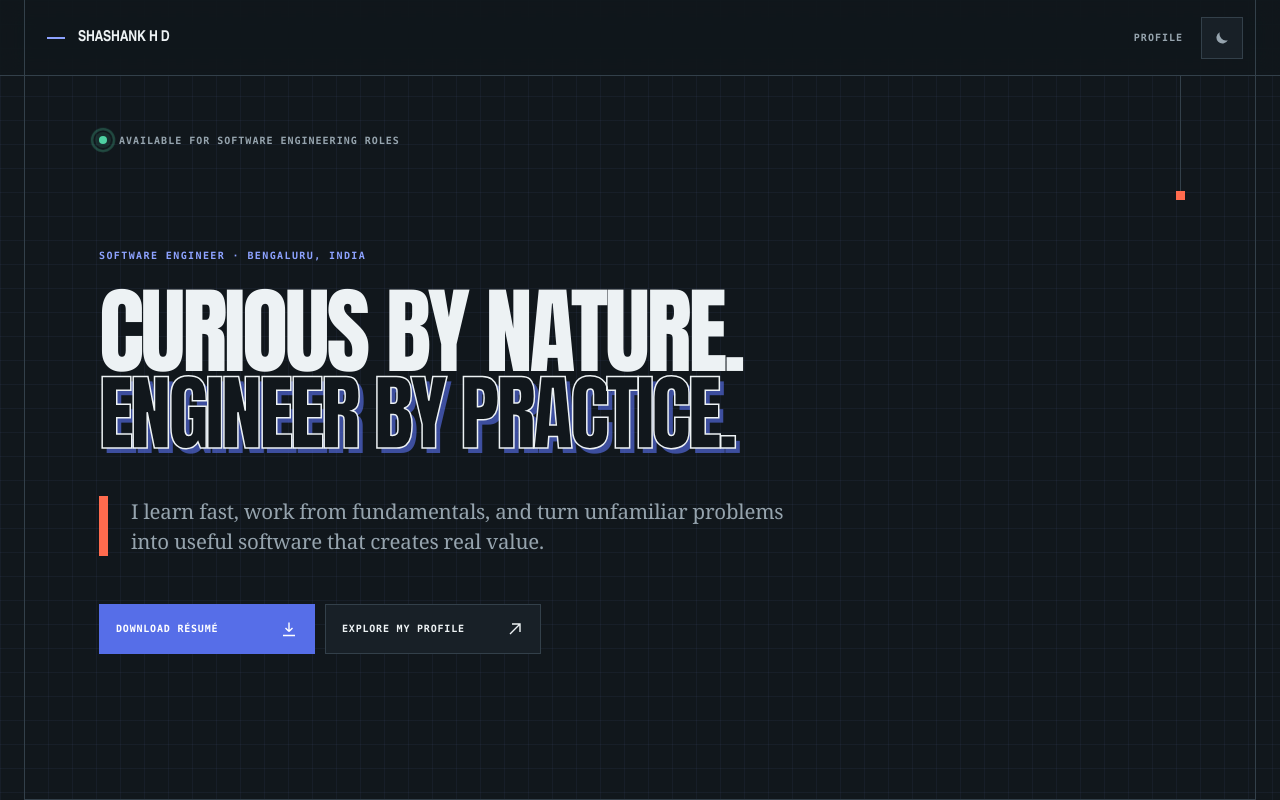
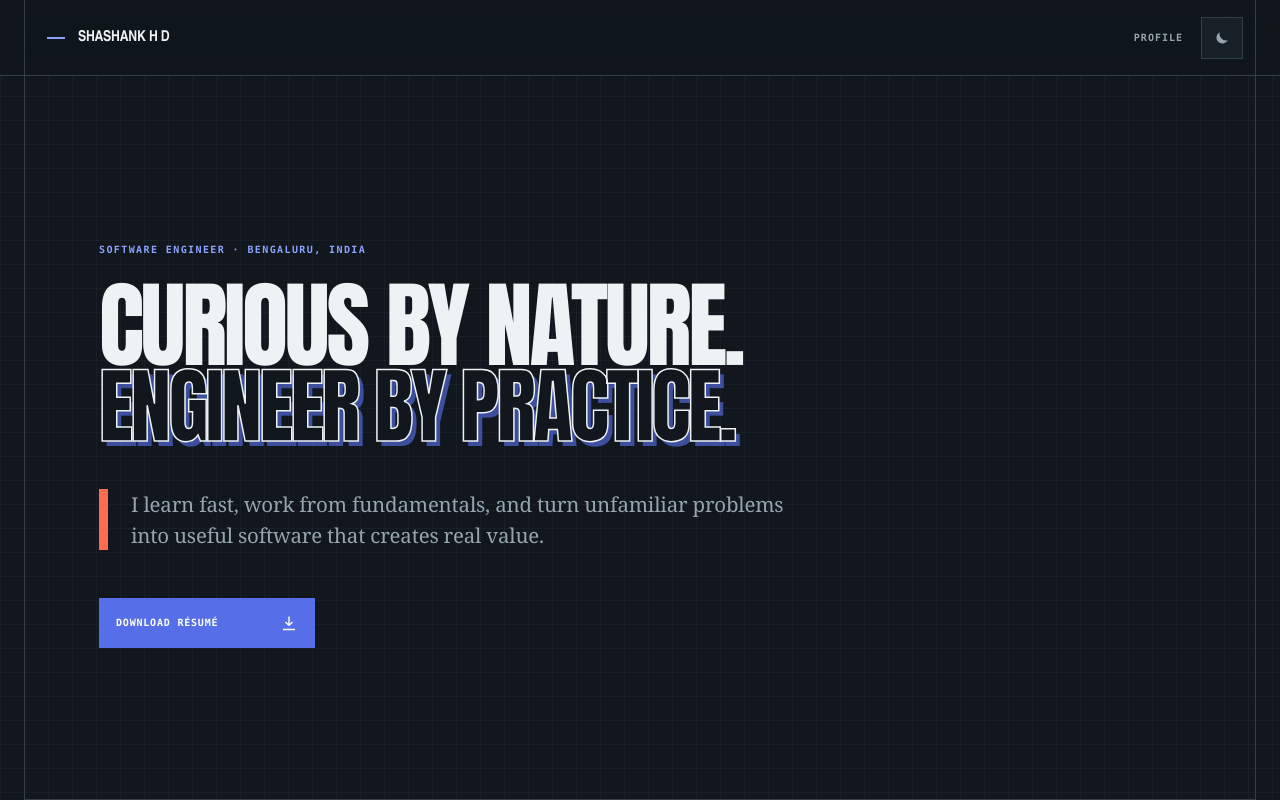
Before and after one commit to hdshashank/portfolio, a Next.js app: page / in a window 1280 px wide. Shown: the top 800 px of the page. Built offline with nearby package versions, Linux system fonts and the light colour scheme; a web font is replaced by a local one.

Commit message:
Simplify portfolio hero

```diff
--- a/app/globals.css
+++ b/app/globals.css
@@ -194,8 +194,8 @@ button { font: inherit; }
   width: auto;
   min-height: calc(100svh - 76px);
   margin-inline: var(--page-gutter);
-  display: grid;
-  grid-template-rows: auto 1fr;
+  display: flex;
+  align-items: center;
   padding: clamp(28px, 4.5vw, 58px) clamp(24px, 5.8vw, 74px) clamp(26px, 4vw, 50px);
   border-inline: 1px solid var(--rule);
   border-bottom: 1px solid var(--rule);
@@ -203,66 +203,8 @@ button { font: inherit; }
   isolation: isolate;
 }
 
-.portfolio-hero::before,
-.portfolio-hero::after {
-  content: "";
-  position: absolute;
-  z-index: -1;
-  pointer-events: none;
-}
-
-.portfolio-hero::before {
-  top: 0;
-  right: clamp(24px, 5.8vw, 74px);
-  width: 1px;
-  height: clamp(52px, 9vw, 116px);
-  background: var(--rule);
-}
-
-.portfolio-hero::after {
-  top: clamp(52px, 9vw, 116px);
-  right: calc(clamp(24px, 5.8vw, 74px) - 4px);
-  width: 9px;
-  height: 9px;
-  background: var(--signal);
-}
-
-.hero-status {
-  display: inline-flex;
-  align-items: center;
-  gap: 12px;
-  width: fit-content;
-  color: var(--muted);
-  font: 700 10px/1.3 ui-monospace, SFMono-Regular, Menlo, monospace;
-  letter-spacing: .1em;
-  text-transform: uppercase;
-}
-
-.hero-status-dot {
-  position: relative;
-  width: 8px;
-  height: 8px;
-  flex: 0 0 auto;
-  border-radius: 50%;
-  background: var(--green);
-  box-shadow: 0 0 0 4px color-mix(in srgb, var(--green) 12%, transparent);
-}
-
-.hero-status-dot::after {
-  content: "";
-  position: absolute;
-  inset: -1px;
-  border: 1px solid var(--green);
-  border-radius: inherit;
-  animation: availability-pulse 2.4s ease-out infinite;
-}
-
-@keyframes availability-pulse {
-  to { scale: 3; opacity: 0; }
-}
-
 .hero-body {
-  align-self: center;
+  width: 100%;
   padding-block: clamp(48px, 7vh, 86px) clamp(38px, 6vh, 66px);
 }
 
@@ -1310,9 +1252,6 @@ button { font: inherit; }
     border-inline: 0;
   }
 
-  .portfolio-hero::before { right: 20px; height: 48px; }
-  .portfolio-hero::after { top: 48px; right: 16px; }
-  .hero-status { max-width: 275px; font-size: 9px; }
   .hero-body { padding-block: clamp(46px, 8vh, 70px) 42px; }
   .hero-role { margin-bottom: 19px; font-size: 9px; }
   .hero-title { font-size: clamp(43px, 12.8vw, 58px); line-height: .82; }
@@ -1417,7 +1356,6 @@ button { font: inherit; }
 @media (prefers-reduced-motion: reduce) {
   html { scroll-behavior: auto; }
   *, *::before, *::after { scroll-behavior: auto !important; transition-duration: .01ms !important; }
-  .hero-status-dot::after { animation: none; }
   .skills-track { animation: none; }
   .skills-sequence[aria-hidden="true"] { display: none; }
   .project-trigger-title { translate: none !important; }
--- a/app/page.tsx
+++ b/app/page.tsx
@@ -1,4 +1,3 @@
-import Link from "next/link";
 import { Experience } from "./components/Experience";
 import { Skills } from "./components/Skills";
 import { FeaturedProjects } from "./components/FeaturedProjects";
@@ -12,23 +11,10 @@ function DownloadIcon() {
   );
 }
 
-function ArrowIcon() {
-  return (
-    <svg aria-hidden="true" viewBox="0 0 18 18" className="hero-action-icon">
-      <path d="M4 14 14 4M6 4h8v8" />
-    </svg>
-  );
-}
-
 export default function Home() {
   return (
     <main id="main-content">
       <section className="portfolio-hero" aria-labelledby="hero-title">
-        <div className="hero-status">
-          <span className="hero-status-dot" aria-hidden="true" />
-          <span>Available for software engineering roles</span>
-        </div>
-
         <div className="hero-body">
           <p className="hero-role">Software engineer · Bengaluru, India</p>
           <h1 id="hero-title" className="hero-title">
@@ -43,15 +29,11 @@ export default function Home() {
             </p>
           </div>
 
-          <div className="hero-actions" aria-label="Profile actions">
+          <div className="hero-actions">
             <a className="hero-action hero-action--primary" href="/resume.pdf" download>
               <span>Download résumé</span>
               <DownloadIcon />
             </a>
-            <Link className="hero-action" href="/profile">
-              <span>Explore my profile</span>
-              <ArrowIcon />
-            </Link>
           </div>
         </div>
       </section>
```
